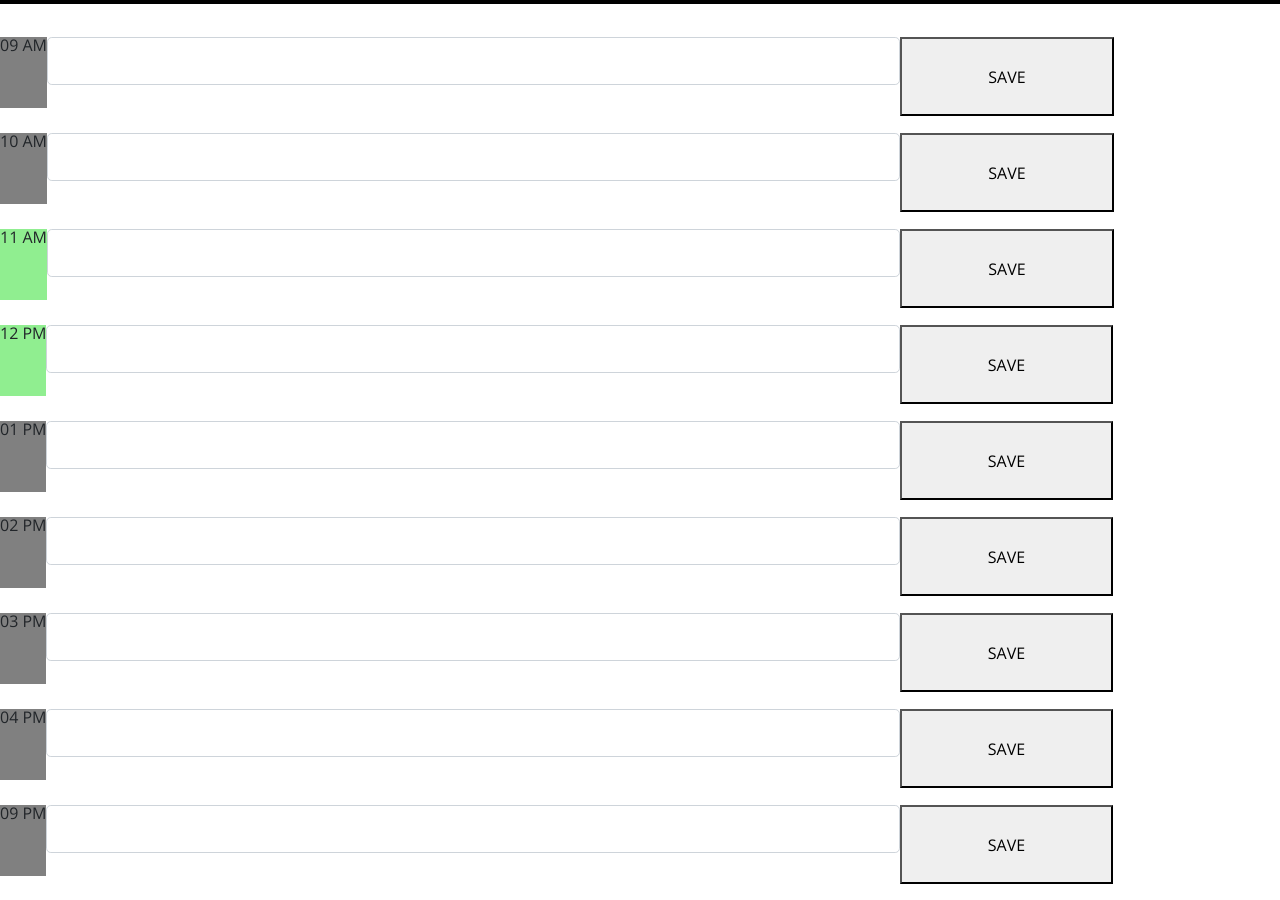
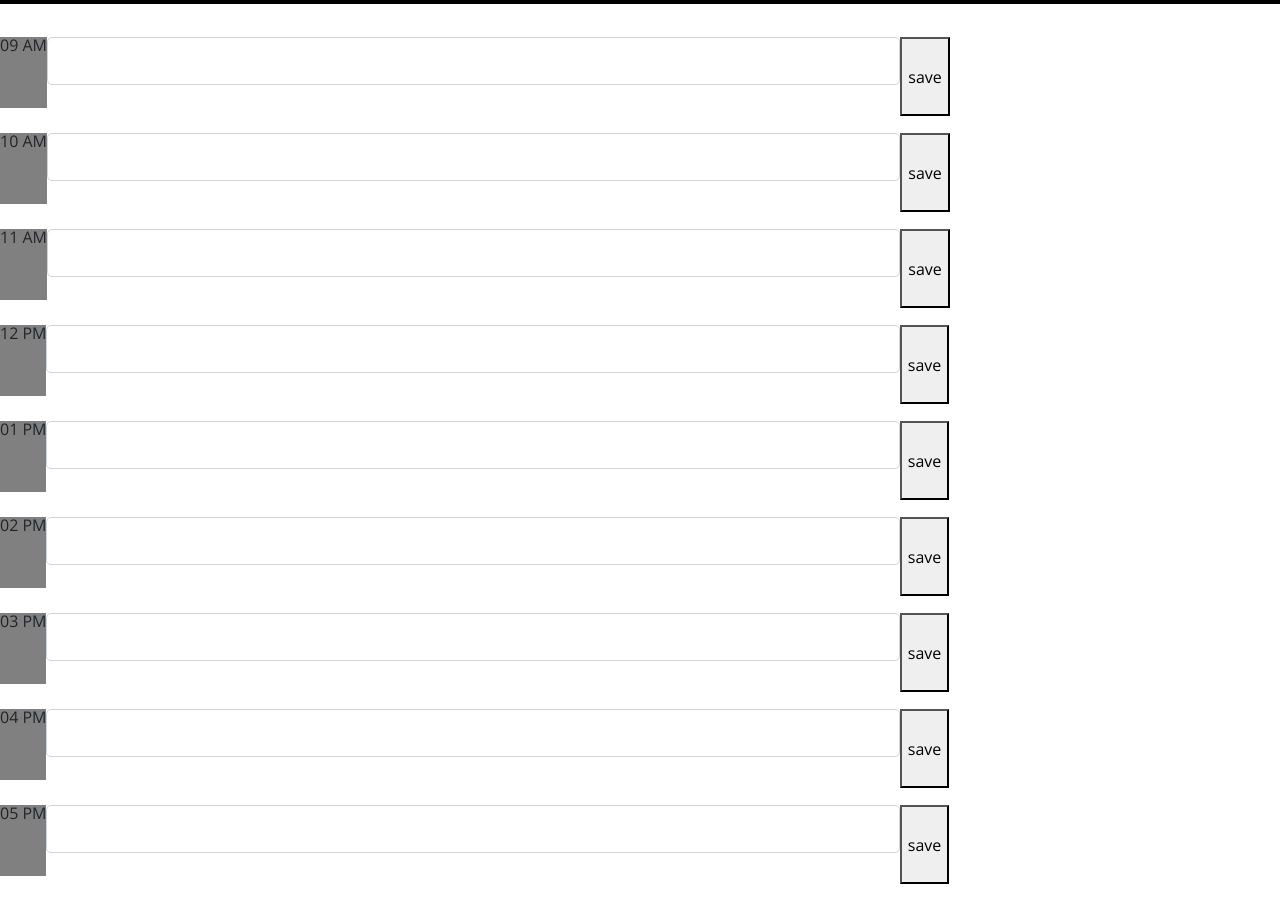
Before and after one commit to KIMBERLYSEDDON/work-day-scheduler, a plain HTML site: page index.html in a window 1280 px wide. Shown: the part 300-1200 px from the top of the page. Drawn offline with nearby package versions, Linux system fonts and the light colour scheme.

Commit message:
editing script and index

```diff
--- a/assets/js/script.js
+++ b/assets/js/script.js
@@ -1,23 +1,83 @@
+
+var savedPlan = JSON.parse(localStorage.getItem("savedPlan")) || {};
+console.log(savedPlan)
 var today = moment();
 // var times = document.querySelectorAll('.time');
 var time = $(".time").html();
-var planInput = $("#inputLg");
+var planInput = $('input#plan').val();
+console.log(planInput)
+// Array.from(document.querySelectorAll('.form-group input')).reduce((acc, input) => ({...acc, [input.id]: input.value }), {});
+var plans = []
+// var saveBtn = document.querySelectorAll(".save-btn");
+var mainEl = $(".main");
+// var plans = document.querySelectorAll("#plan");
+var timeBlock = document.querySelectorAll("#time-block");
+var currentTime = today.format("H");
+var times = document.querySelectorAll(".time");
 
-var timeBlock = $(".form-group");
-var currentTime = today.format("hh A");
-var times = document.querySelectorAll(".time");
-console.log(currentTime);
+// for (var i = 0 ; i < saveBtn.length; i++) {
+//     saveBtn[i].addEventListener('click' , saveDay);
+// }
+// $("button").click(function(){
+//     $(this).hide();
+//   });
+// function savePlan(event) {
+//   event.preventDefault();
+
+//   var planInput = $('input#plan').val();
+
+// }
 
 $("#currentDay").text(today.format("dddd, MMM Do, YYYY"));
+
+
 function setColors() {
   for (var i = 0; i < times.length; i++) {
-    if (times[i].textContent === currentTime) {
+    var hour = times[i].getAttribute("data-time")
+    if (hour === currentTime) {
       times[i].style.background = "red";
-    } else if (times[i].textContent > currentTime) {
+    } else if (hour > currentTime) {
       times[i].style.background = "lightgreen";
-    } else {
+    } else if (hour < currentTime) {
       times[i].style.background = "gray";
     }
   }
 }
+console.log(plans)
+
+
+function renderSavedPlans() {
+    $('input#plan').val("")
+    for (var i = 9; i <= 17; i++) {
+      if(savedPlan[i]){
+        console.log(savedPlan[i])
+        var btnId = "#" + i
+        console.log($(btnId)[0].previousElementSibling)
+       $(btnId)[0].previousElementSibling.value = (savedPlan[i])
+      }
+
+    }
+};
+function init() {
+    var savedPlans = JSON.parse(localStorage.getItem("savedPlan"));
+    if (savedPlans !== null) {
+        savedPlan = savedPlans;
+        console.log(savedPlans)
+    }
+    renderSavedPlans();
+}
+
+function saveDay(event) {
+  event.preventDefault()
+  var theTime = $(this)[0].id;
+  var saveBtn = $(event.target);
+  var plan = saveBtn.siblings("input").val();
+
+  savedPlan[theTime] = plan
+  localStorage.setItem("savedPlan", JSON.stringify(savedPlan));
+}
+
+
 setColors()
+init()
+mainEl.on('click','.save-btn', saveDay);
--- a/index.html
+++ b/index.html
@@ -28,87 +28,83 @@
       <p class="lead">A simple calendar app for scheduling your work day</p>
       <p id="currentDay" class="lead"></p>
     </header>
-    <div class="container-fluid">
+    <div class="container-fluid main">
       <!-- Timeblocks go here -->
-      <div class="form-group row">
-        <label for="inputlg col-2" class="time">09 AM</label>
+      <form id="time-block" class="form-group row">
+        <label for="inputlg col-2" data-time="09" class="time">09 AM</label>
         <input
           class="form-control form-control-lg col-8"
-          id="inputlg"
+          type="text"
+          id = "plan"
+          name= "plan"
+        />
+        <button type="submit" class="save-btn" value="save" id="9">save</button>
+      </form>
+      <form id = "time-block" class="form-group row">
+        <label for="inputlg col-2" data-time="10" class="time">10 AM</label>
+        <input
+          class="form-control form-control-lg col-8"
+          type="text"
+          id = "plan"
+          name = "plan"
+        />
+        <button type="submit" class="save-btn" value="save" id="10">save</button>
+      </form>
+      <form id="time-block" class="form-group row">
+        <label for="inputlg col-2" data-time = "11" class="time">11 AM</label>
+        <input
+          class="plan form-control form-control-lg col-8"
+          type="text"
+          name= "plan"
+        />
+        <button type="submit" class="save-btn" value="save" id="11">save</button>
+      </form>
+      <div class="form-group row">
+        <label for="inputlg col-2" data-time = "12" class="time">12 PM</label>
+        <input
+          class="plan form-control form-control-lg col-8"
           type="text"
         />
-        <button class="save-btn p-2 col-2">SAVE</button>
+        <button type="submit" class="save-btn" value="save" id="12">save</button>
       </div>
       <div class="form-group row">
-        <label for="inputlg col-2" class="time">10 AM</label>
+        <label for="inputlg col-2" data-time = "13" class="time">01 PM</label>
         <input
-          class="form-control form-control-lg col-8"
-          id="inputlg"
+          class="plan form-control form-control-lg col-8"
           type="text"
         />
-        <button class="save-btn p-2 col-2">SAVE</button>
+        <button type="submit" class="save-btn" value="save" id="13">save</button>
+      </div>      <div class="form-group row">
+        <label for="inputlg col-2" data-time = "14" class="time">02 PM</label>
+        <input
+          class="plan form-control form-control-lg col-8"
+          type="text"
+        />
+        <button type="submit" class="save-btn" value="save"id="14">save</button>
       </div>
       <div class="form-group row">
-        <label for="inputlg col-2" class="time">11 AM</label>
+        <label for="inputlg col-2" data-time = "15" class="time">03 PM</label>
         <input
-          class="form-control form-control-lg col-8"
-          id="inputlg"
+          class="plan form-control form-control-lg col-8"
           type="text"
         />
-        <button class="save-btn p-2 col-2">SAVE</button>
+        <button type="submit" class="save-btn" value="save"id="15">save</button>
       </div>
       <div class="form-group row">
-        <label for="inputlg col-2" class="time">12 PM</label>
+        <label for="inputlg col-2" data-time = "16" class="time">04 PM</label>
         <input
-          class="form-control form-control-lg col-8"
-          id="inputlg"
+          class="plan form-control form-control-lg col-8"
           type="text"
         />
-        <button class="save-btn p-2 col-2">SAVE</button>
+        <button type="submit" class="save-btn" value="save"id="16">save</button>
       </div>
       <div class="form-group row">
-        <label for="inputlg col-2" class="time">01 PM</label>
+        <label for="inputlg col-2" data-time = "17" class="time">05 PM</label>
         <input
-          class="form-control form-control-lg col-8"
-          id="inputlg"
+          class="plan form-control form-control-lg col-8"
           type="text"
         />
-        <button class="save-btn p-2 col-2">SAVE</button>
-      </div>      <div class="form-group row">
-        <label for="inputlg col-2" class="time">02 PM</label>
-        <input
-          class="form-control form-control-lg col-8"
-          id="inputlg"
-          type="text"
-        />
-        <button class="save-btn p-2 col-2">SAVE</button>
-      </div>
-      <div class="form-group row">
-        <label for="inputlg col-2" class="time">03 PM</label>
-        <input
-          class="form-control form-control-lg col-8"
-          id="inputlg"
-          type="text"
-        />
-        <button class="save-btn p-2 col-2">SAVE</button>
-      </div>
-      <div class="form-group row">
-        <label for="inputlg col-2" class="time">04 PM</label>
-        <input
-          class="form-control form-control-lg col-8"
-          id="inputlg"
-          type="text"
-        />
-        <button class="save-btn p-2 col-2">SAVE</button>
-      </div>
-      <div class="form-group row">
-        <label for="inputlg col-2" class="time">09 PM</label>
-        <input
-          class="form-control form-control-lg col-8"
-          id="inputlg"
-          type="text"
-        />
-        <button class="save-btn p-2 col-2">SAVE</button>
+        <button type="submit" class="save-btn" value="save"id="17">save</button>
       </div>
     </div>
 
```
